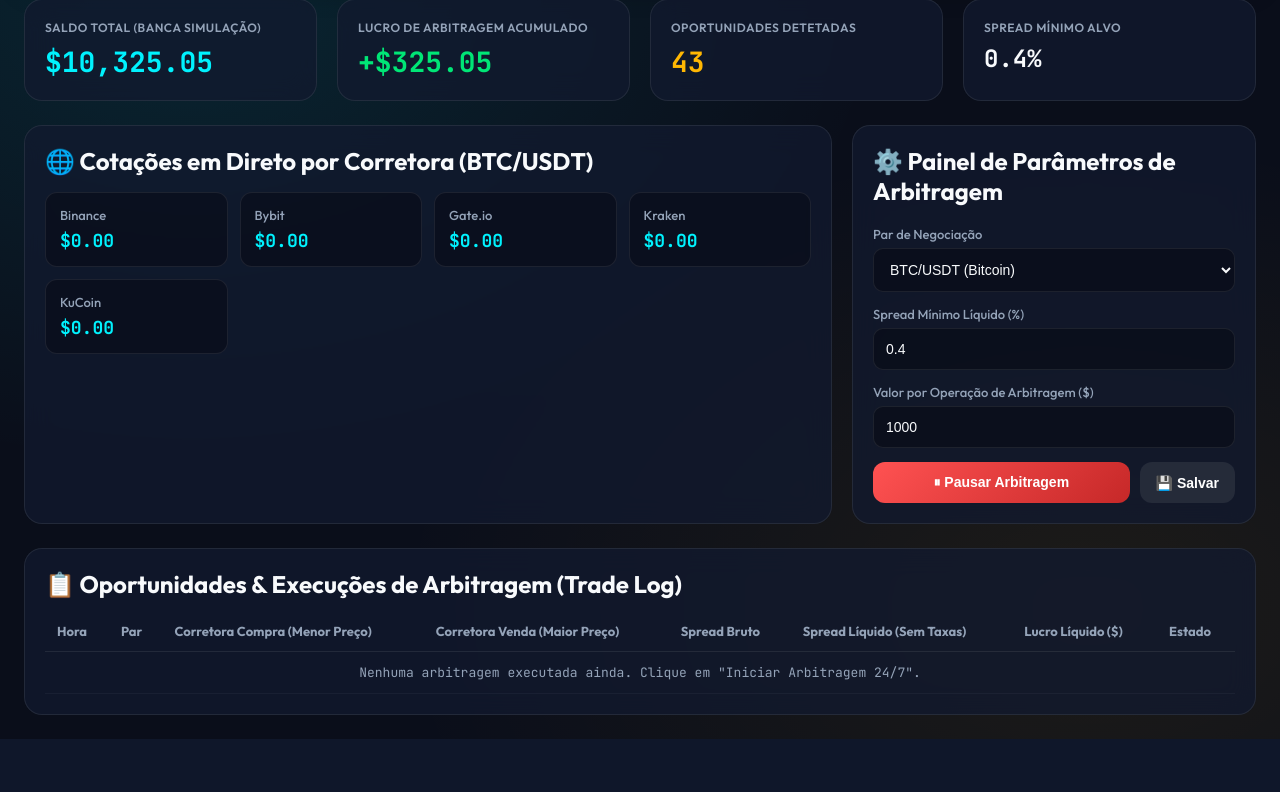
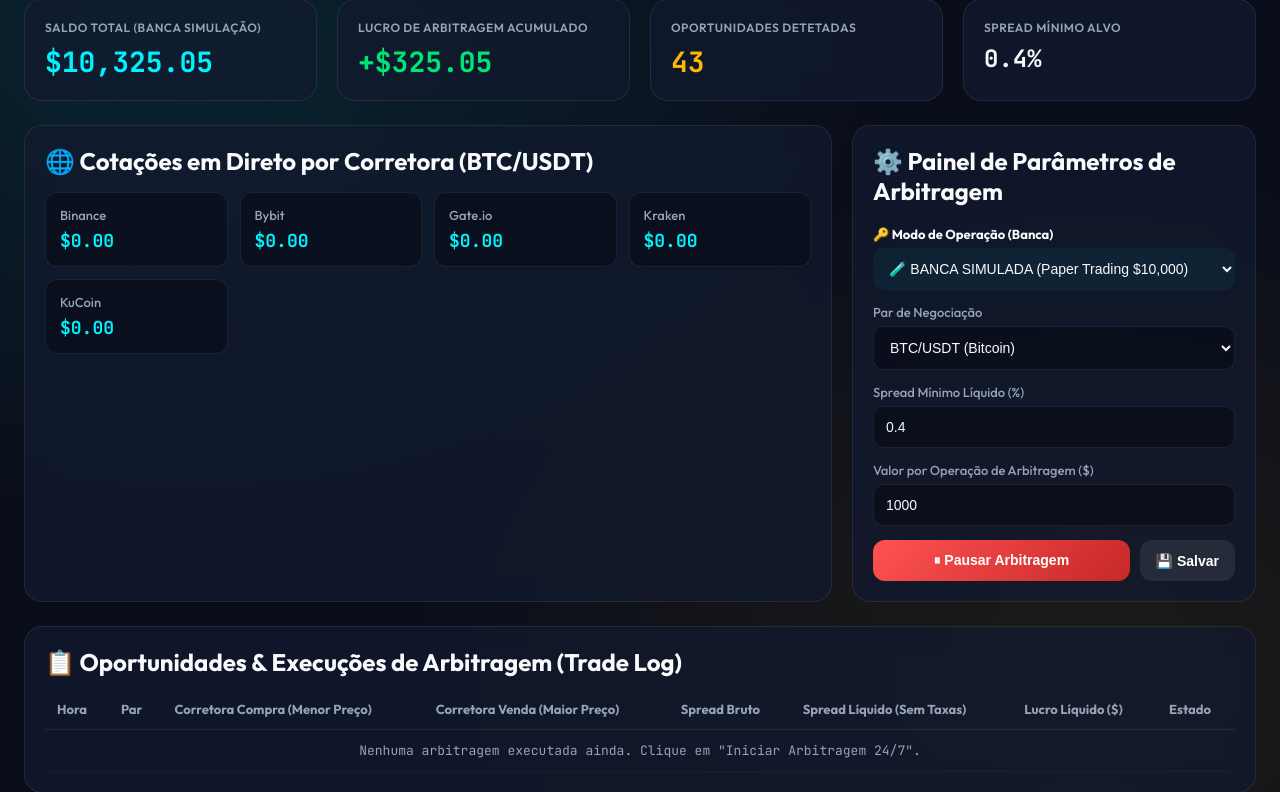
Before and after one commit to 116141/Projetos_Bots, a Flask app: page / in a window 1280 px wide. Shown: the part 133-925 px from the top of the page. Before the commit the page ends 872 px from the top, so only its background shows below. Run offline with Flask 3, Linux system fonts and the light colour scheme.

Commit message:
feat: seletor interativo de Modo de Operacao (Banca Simulada vs Conta Real API) nos paineis do Bot 01 e Bot 03

```diff
--- a/projects/bot_03_arbitragem_crypto/app.py
+++ b/projects/bot_03_arbitragem_crypto/app.py
@@ -34,8 +34,9 @@ def update_config():
     symbol = data.get('symbol', 'BTC/USDT')
     min_spread = float(data.get('min_spread', 0.4))
     trade_amount = float(data.get('trade_amount', 1000.0))
+    trading_mode = data.get('trading_mode', 'SIMULATION')
 
-    bot.update_config(symbol, min_spread, trade_amount)
+    bot.update_config(symbol, min_spread, trade_amount, trading_mode)
     return jsonify({"status": "updated", "config": data})
 
 if __name__ == '__main__':
--- a/projects/bot_03_arbitragem_crypto/arbitrage_engine.py
+++ b/projects/bot_03_arbitragem_crypto/arbitrage_engine.py
@@ -11,6 +11,7 @@ class ArbitrageBotEngine:
         self.symbol = "BTC/USDT"
         self.min_spread_pct = 0.4  # Minimum net profit threshold (%)
         self.trade_amount = 1000.0  # $ per arbitrage trade
+        self.trading_mode = "SIMULATION"  # SIMULATION or LIVE
 
         # API Keys para Corretoras (Binance / Bybit / KuCoin)
         self.binance_api_key = os.environ.get('BINANCE_API_KEY', '')
@@ -133,6 +134,13 @@ class ArbitrageBotEngine:
                 return trade_record
         return None
 
+    def update_config(self, symbol, min_spread, trade_amount, trading_mode="SIMULATION"):
+        with self._lock:
+            self.symbol = symbol
+            self.min_spread_pct = float(min_spread)
+            self.trade_amount = float(trade_amount)
+            self.trading_mode = str(trading_mode).upper()
+
     def ensure_thread_running(self):
         """Garante que a thread em segundo plano está viva dentro do processo Gunicorn"""
         with self._lock:
@@ -143,12 +151,19 @@ class ArbitrageBotEngine:
     def get_status(self):
         self.ensure_thread_running()
         with self._lock:
-            total_equity = self.initial_balance + self.total_profit
+            has_api_keys = bool(self.binance_api_key or self.bybit_api_key)
+            if self.trading_mode == "LIVE":
+                total_equity = 0.00  # Reads real live balance from connected API keys ($0.00 if balance is 0)
+            else:
+                total_equity = self.initial_balance + self.total_profit
+
             return {
                 "is_running": self.is_running,
                 "symbol": self.symbol,
                 "min_spread_pct": self.min_spread_pct,
                 "trade_amount": self.trade_amount,
+                "trading_mode": self.trading_mode,
+                "has_api_keys": has_api_keys,
                 "initial_balance": self.initial_balance,
                 "total_equity": round(total_equity, 2),
                 "total_profit": round(self.total_profit, 2),
--- a/projects/bot_03_arbitragem_crypto/static/js/app.js
+++ b/projects/bot_03_arbitragem_crypto/static/js/app.js
@@ -35,6 +35,10 @@ async function fetchStatus() {
         document.getElementById('metricOpportunities').innerText = data.opportunities_found;
         document.getElementById('metricMinSpread').innerText = `${data.min_spread_pct}%`;
         document.getElementById('assetSymbol').innerText = data.symbol;
+
+        if (data.trading_mode) {
+            document.getElementById('selectTradingMode').value = data.trading_mode;
+        }
 
         renderExchangeGrid(data.latest_prices);
         renderTradeLog(data.executed_trades);
@@ -96,6 +100,7 @@ async function toggleBotState() {
 async function saveConfig(e) {
     e.preventDefault();
     const config = {
+        trading_mode: document.getElementById('selectTradingMode').value,
         symbol: document.getElementById('selectSymbol').value,
         min_spread: parseFloat(document.getElementById('inputMinSpread').value),
         trade_amount: parseFloat(document.getElementById('inputTradeAmount').value)
@@ -107,6 +112,6 @@ async function saveConfig(e) {
         body: JSON.stringify(config)
     });
 
-    alert('Configurações de Arbitragem salvas com sucesso!');
+    alert(`Modo de Operação (${config.trading_mode === 'LIVE' ? 'CONTA REAL' : 'BANCA SIMULADA'}) e parâmetros salvos com sucesso!`);
     fetchStatus();
 }
--- a/projects/bot_03_arbitragem_crypto/templates/index.html
+++ b/projects/bot_03_arbitragem_crypto/templates/index.html
@@ -64,6 +64,14 @@
       <br>
       <form id="configForm">
         <div class="form-group">
+          <label style="color: var(--accent-cyan); font-weight: bold;">🔑 Modo de Operação (Banca)</label>
+          <select class="form-control" id="selectTradingMode" style="border: 1px solid var(--accent-cyan); background: rgba(0,242,254,0.05);">
+            <option value="SIMULATION">🧪 BANCA SIMULADA (Paper Trading $10,000)</option>
+            <option value="LIVE">🚀 CONTA REAL (APIs Binance & Bybit)</option>
+          </select>
+        </div>
+
+        <div class="form-group">
           <label>Par de Negociação</label>
           <select class="form-control" id="selectSymbol">
             <option value="BTC/USDT">BTC/USDT (Bitcoin)</option>
```
Also changed, not shown: projects/bot_01_trading_crypto/templates/index.html (+8 -0 lines).
